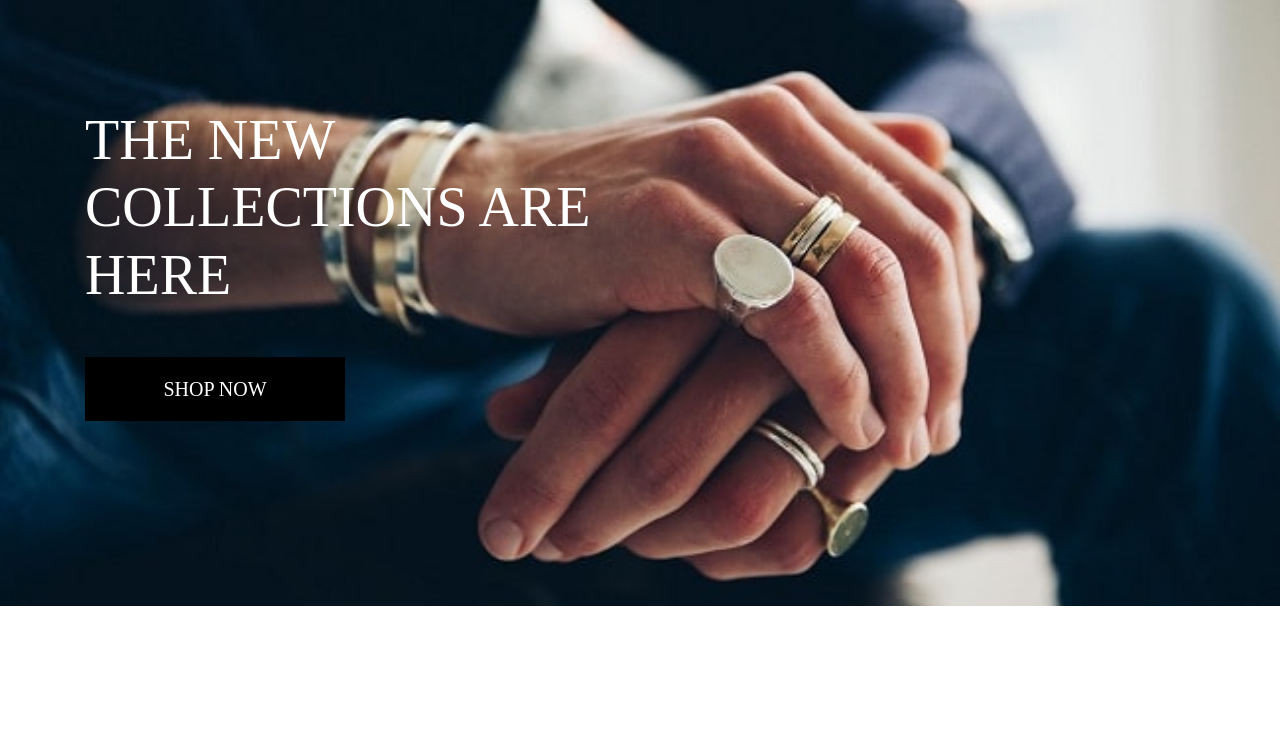
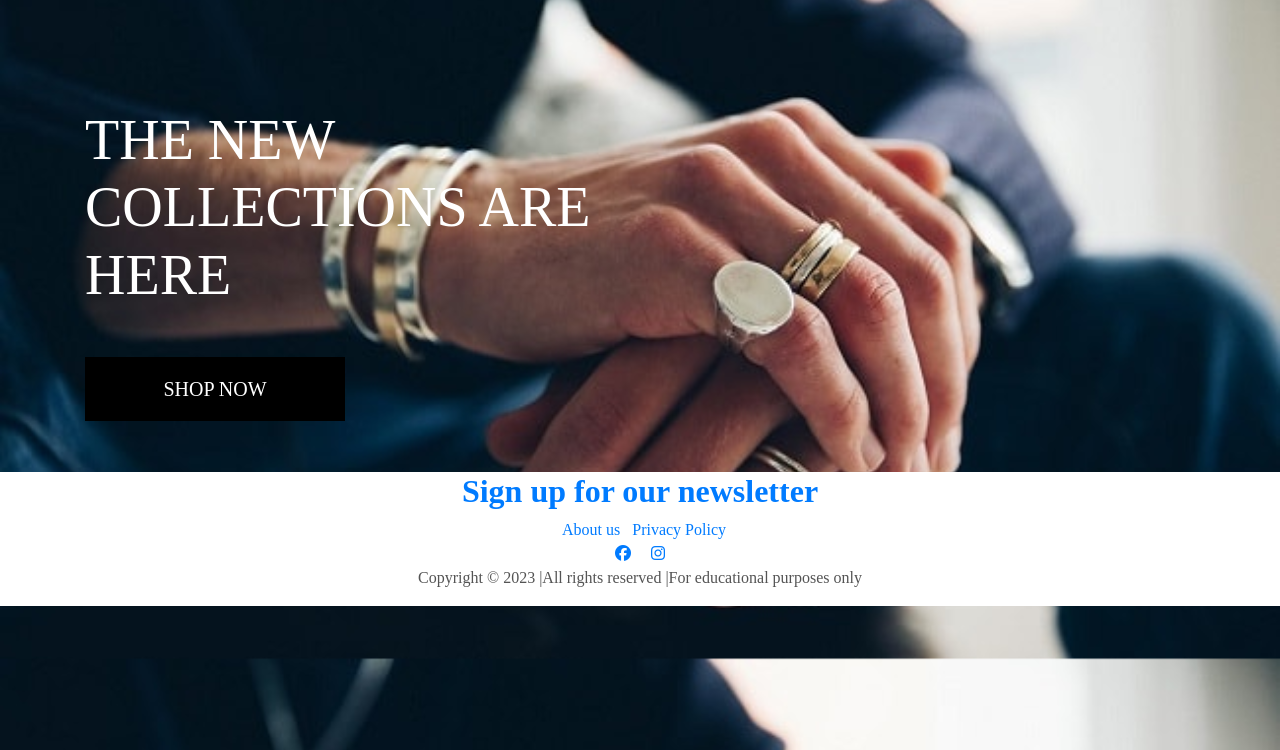
Before and after one commit to Ryan-Martin22/ironclad-jewellery, a Django app: page / in a window 1280 px wide. Shown: the part 194-944 px from the top of the page. Before the commit the page ends 800 px from the top, so only its background shows below. Run offline with Django 3.2, Linux system fonts and the light colour scheme; parts of the project's set-up code (start-up, migrations or seed data) failed here and were passed over; some libraries are stand-ins or nearby versions; some web fonts are replaced.

Commit message:
add footer and about us page

```diff
--- a/home/urls.py
+++ b/home/urls.py
@@ -3,5 +3,6 @@ from django.urls import path
 from . import views
 
 urlpatterns = [
-    path('', views.index, name='home')
+    path('', views.index, name='home'),
+    path('about/', views.aboutus, name='about_us'),
 ]
--- a/home/views.py
+++ b/home/views.py
@@ -5,3 +5,10 @@ def index(request):
     """ A view to return the index page """
 
     return render(request, 'home/index.html')
+
+
+def aboutus(request):
+    """
+    A view to return about us page
+    """
+    return render(request, 'about/aboutus.html')
--- a/templates/base.html
+++ b/templates/base.html
@@ -152,6 +152,51 @@
 
     {% block content %}
     {% endblock %}
+    <br>
+   <br>
+   <br>
+   <br>
+   <br>
+   <br>
+<!-- footer -->
+    <div class="text-center footer fixed-bottom bg-white">
+        <footer>
+            <div>
+                <h2>
+                    <a class="newsletter text-center" href="">
+                        <strong>Sign up for our newsletter</strong>
+                    </a>
+                </h2>
+            </div>
+            <div>
+                <a class="about m-2" href="{% url 'about_us' %}">About us</a>
+                <a class="privacy-policy" rel="noopener nofollow"
+                    href="https://www.privacypolicygenerator.info/live.php?token=570h84BK7hpgjt9tVMrFxzenvC8iqQmW"
+                    target="_blank" role="button">Privacy Policy
+                </a>
+            </div>
+            <!-- socials -->
+            <div class="social-networks">
+                <a class="m-2" rel="noopener"
+                    href="" role="button" target="_blank"
+                    aria-label="link to facebook"><i class="fab fa-facebook"></i>
+                </a>
+                <a class="m-2 footer-button" rel="noopener" href="https://www.instagram.com/" role="button"
+                    target="_blank" aria-label="link to instagram"><i class="fab fa-instagram"></i>
+                </a>
+            </div>
+            <!-- Copyright -->
+            <div>
+                <p class="copyright">Copyright
+                    <span>&copy;</span>
+                    <script>
+                        document.write(new Date().getFullYear());
+                    </script>
+                    |All rights reserved |For educational purposes only
+                </p>
+            </div>
+        </footer>
+    </div>
 
     {% block postloadjs %}
     <script type="text/javascript">
```
Also changed, not shown: home/templates/aboutus/aboutus.html (added, +64 -0 lines).
